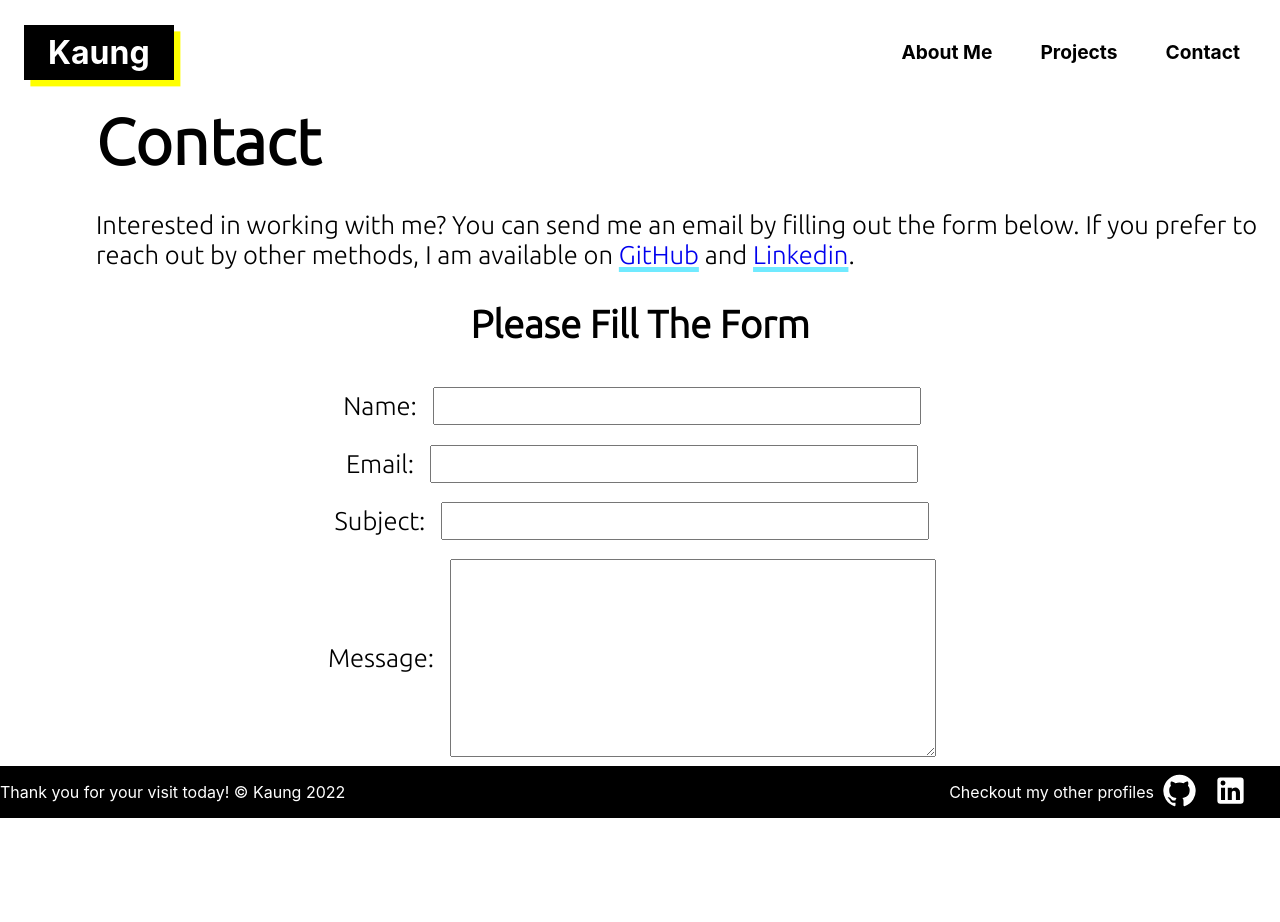
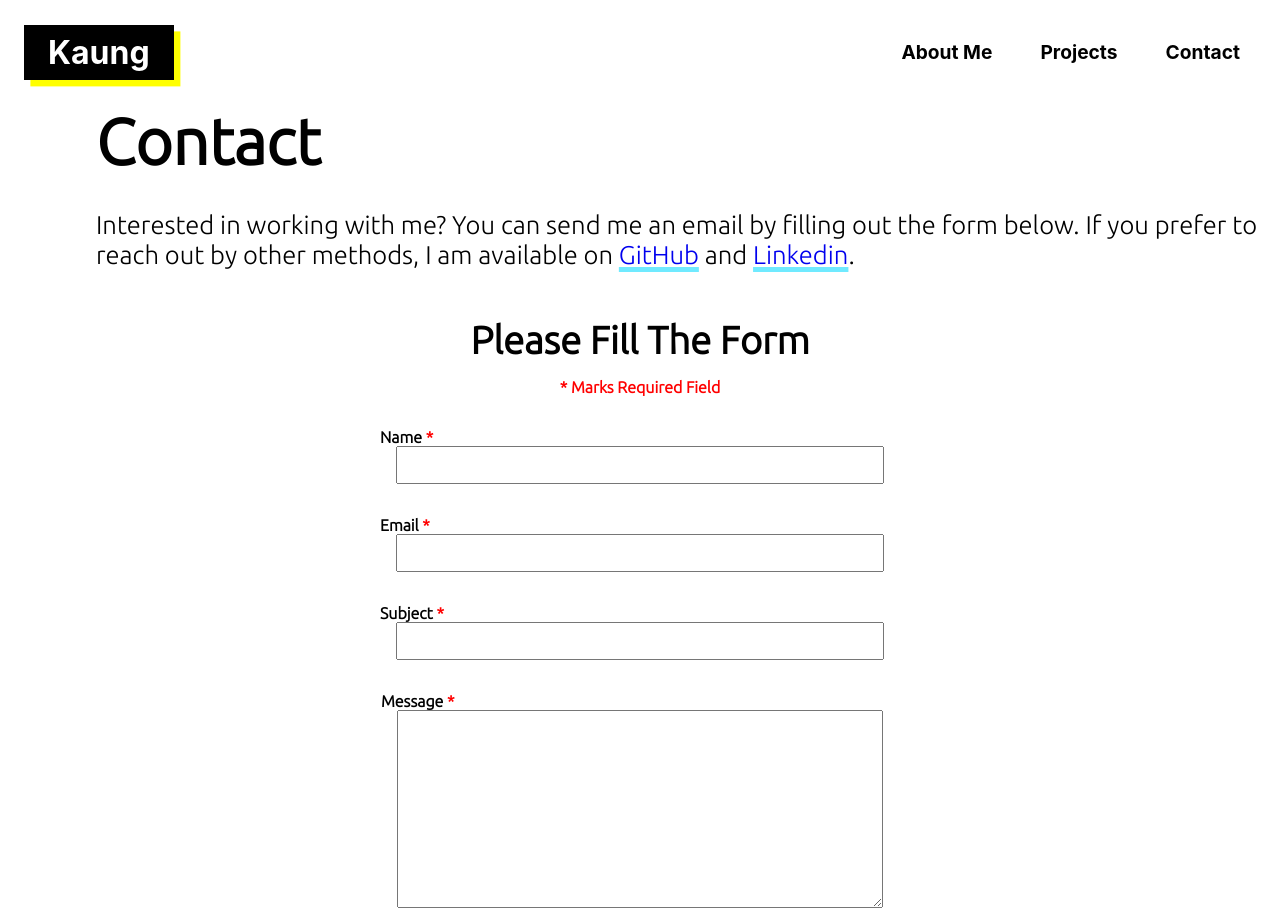
Before and after one commit to Programmingrelated1999/Portfolio-FrontEnd, a React (Create React App) app: page /contact in a window 1280 px wide. Shown: the top 922 px of the page. Before the commit the page ends 818 px from the top, so only its background shows below. Built offline with nearby package versions, Linux system fonts and the light colour scheme.

Commit message:
finish contact form

```diff
--- a/src/pages/Contact.css
+++ b/src/pages/Contact.css
@@ -14,6 +14,12 @@
     margin: 2rem 0 0 6rem;
 }
 
+.contact h3{
+    color: red;
+    font-size: 1rem;
+    text-align: center;
+}
+
 .contact a{
     font-size: 1.6rem;
     margin: 0;
@@ -28,6 +34,7 @@
 
 #form-header{
     text-align: center;
+    margin: 3rem 0 1rem 0;
 }
 
 .contact-form{
@@ -35,22 +42,45 @@
     justify-content: center;
     align-items: center;
     flex-direction: column;
-    margin: 0 4rem;
+    margin: 1rem;
+    font-size: 1rem;
 }
 
 .form-item{
-    display: flex;
-    align-items: center;
-    justify-content: space-evenly;
-    margin: 0.6rem;
+    display: grid;
+    margin: 1rem;
+}
+
+.form-item label{
+    font-weight: bold;
+}
+
+.form-item span{
+    color: red;
 }
 
 .contact-form input, textarea{
     height: 2rem;
     margin: 0 1rem;
     width: 30rem;
+    font-family: 'Ubuntu', sans-serif;
 }
 
 .contact-form textarea{
     height: 12rem;
 }
+
+button{
+    background-color: rgb(204, 253, 204);
+    border-radius: 1rem;
+    width: 12%;
+    height: 2rem;
+}
+
+button:hover{
+    cursor: pointer;
+}
+
+button:active{
+    background-color: rgb(255, 189, 189);
+}
--- a/src/pages/Contact.jsx
+++ b/src/pages/Contact.jsx
@@ -10,23 +10,25 @@ const Contact = () => {
         I am available on <a href = "https://github.com/Programmingrelated1999" target = "blank">GitHub</a> and <a href = "https://www.linkedin.com/in/kaung-htet-myat-400015173/" target = "blank">Linkedin</a>.
       </p>
       <h2 id='form-header'>Please Fill The Form</h2>
+      <h3>* Marks Required Field</h3>
       <form className = "contact-form">
         <div className = "form-item">
-            <label for="name">Name:</label>
+            <label for="name">Name <span>*</span></label>
             <input type="text" id="name" name="name" />
         </div>
         <div className = "form-item">
-            <label for="name">Email:</label>
+            <label for="name">Email <span>*</span></label>
             <input type="email" id="email" name="email" />
         </div>
         <div className = "form-item">
-            <label for="name">Subject:</label>
+            <label for="name">Subject <span>*</span></label>
             <input type="text" id="subject" name="subject" />
         </div>
         <div className = "form-item">
-            <label for="name">Message:</label>
+            <label for="name">Message <span>*</span></label>
             <textarea id="subject" name="subject" rows="6" cols="50"/>
         </div>
+        <button type = "submit">Submit</button>
       </form>
     </div>
   )
```
